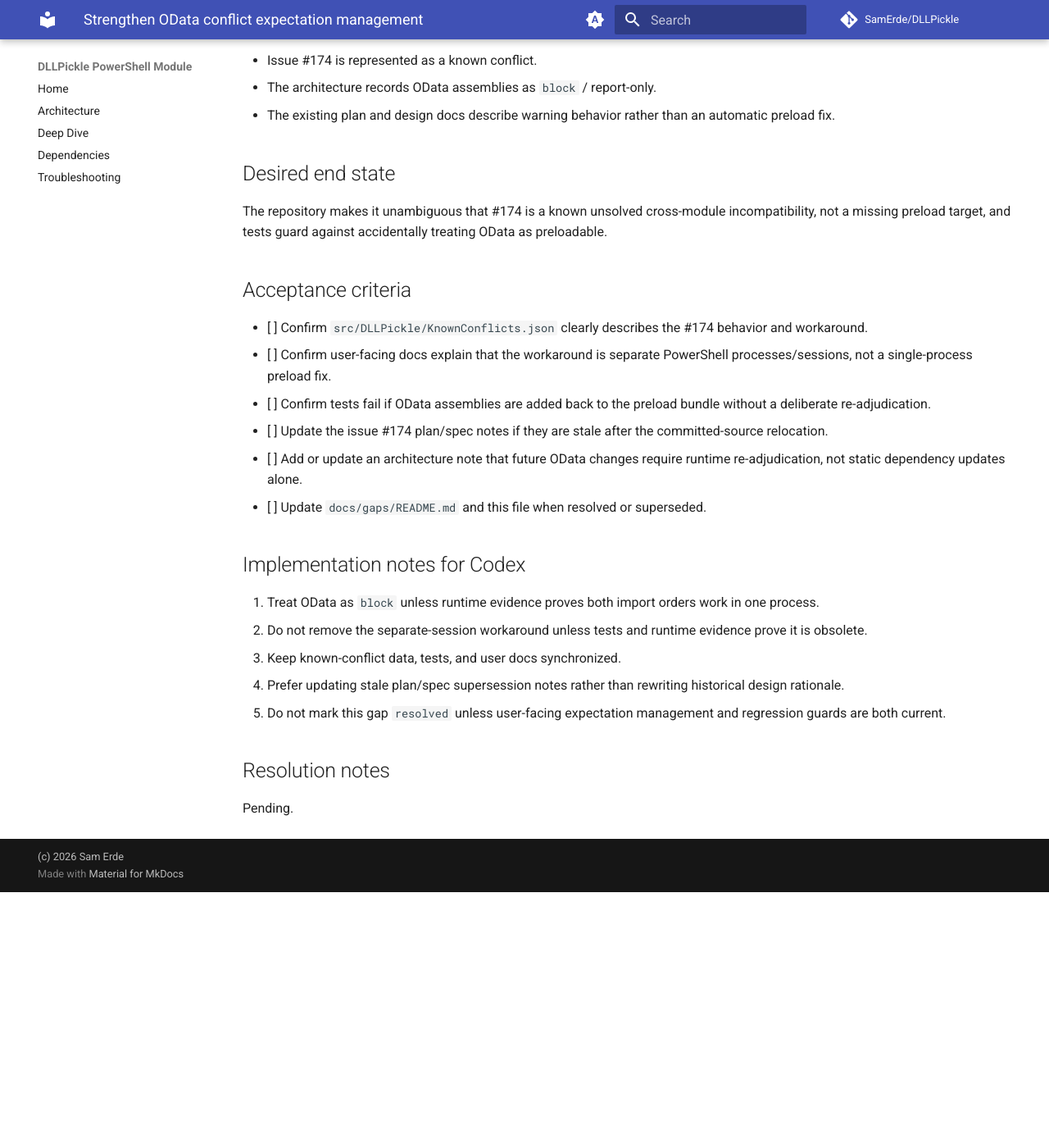
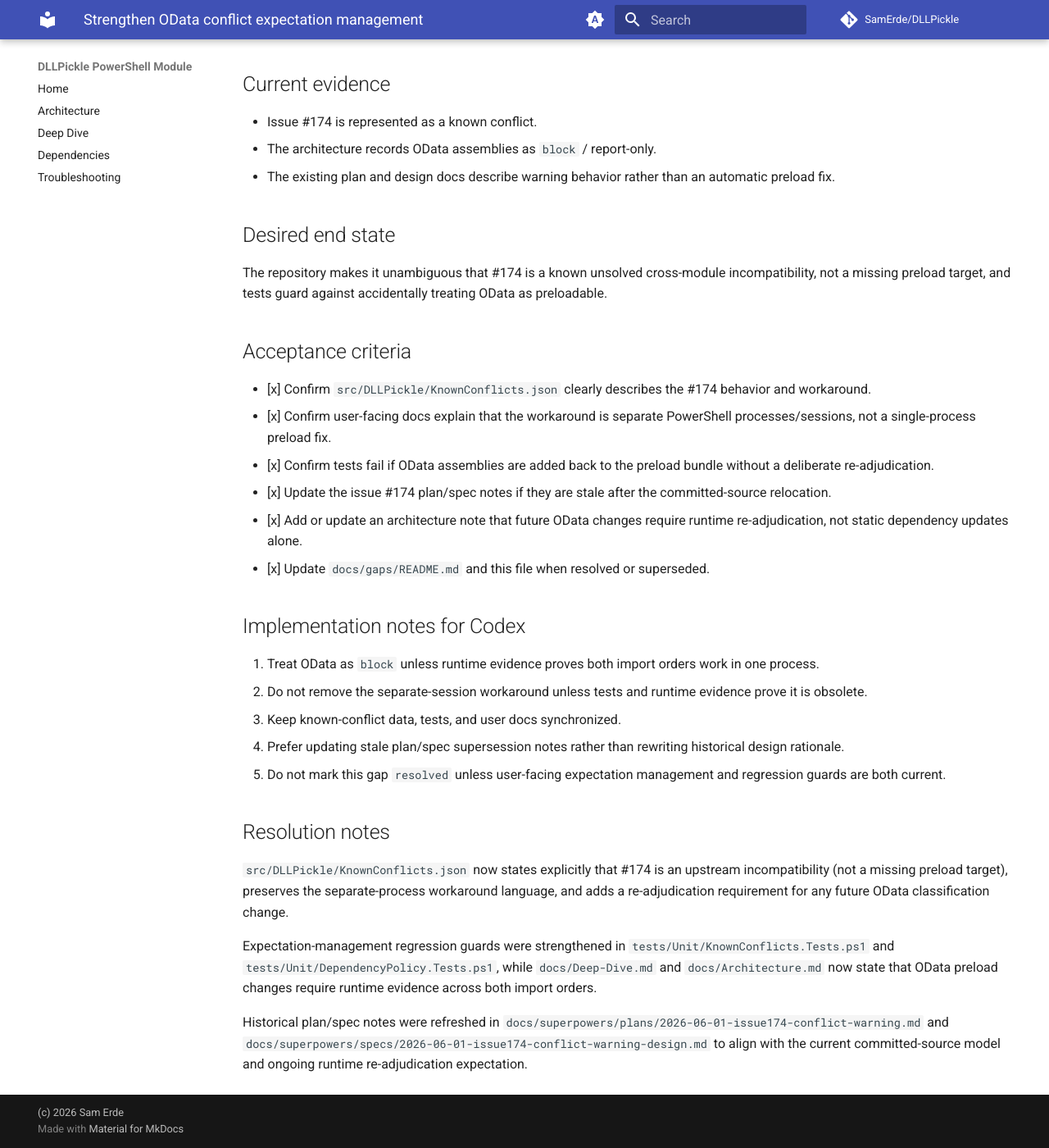
Before and after one commit to SamErde/DLLPickle, an MkDocs documentation site: the page built from docs/gaps/GAP-005-odata-conflict-expectation-management.md, in a window 1280 px wide and 1400 px high, scrolled down 622 px. Shown: the whole window at 82% size. Built offline with MkDocs 1.6.1 and Material for MkDocs 9.7.7, drawn with Linux system fonts in a browser that asks for light colours; comment, search, counter and statistics services are not loaded; before the commit the page ends 1710 px from its top, so only the background shows below that; some of the changed text lies outside the part shown.

Commit message:
feat(known-conflicts): resolve GAP-005 by strengthening OData (#174) expectation management (#265)
* feat(known-conflicts): resolve GAP-005 by strengthening OData (#174) expectation management

Make the intentional single-process limitation of the Az.Storage <-> ExchangeOnlineManagement
OData conflict (#174) explicit in data, tests, and docs so it is not mistaken for a fixable
preload gap.

- KnownConflicts.json: state #174 is an upstream incompatibility (not a missing preload
  target), keep the separate-process workaround, and add evidence.reAdjudicationRequired so any
  future OData reclassification needs fresh runtime evidence for both import orders.
- KnownConflicts.Tests.ps1: add #174 expectation assertions and use synthetic fixture modules
  for the conflict-detection guards; script-scope BeforeAll variables for Pester 5.
- Architecture.md / Deep-Dive.md: note that OData preload changes require runtime
  re-adjudication in both import orders, not static package updates.
- Refresh #174 plan/spec maintenance notes; flip GAP-005 to resolved in the gap file and
  register.

* docs(gaps): link GAP-005 resolution PR #265

* test(tests): use script-scoped variables in It blocks consistently

* test(tests): use script-scoped variables in It blocks consistently

* test(tests): make Invoke-DPConflictCheck describe self-contained with its own BeforeAll

---------

Co-authored-by: copilot-swe-agent[bot] <198982749+Copilot@users.noreply.github.com>

```diff
--- a/docs/gaps/GAP-005-odata-conflict-expectation-management.md
+++ b/docs/gaps/GAP-005-odata-conflict-expectation-management.md
@@ -18,15 +19,15 @@ related_docs:
   - docs/superpowers/plans/2026-06-01-issue174-conflict-warning.md
 related_tests:
   - tests/Integration/DLLPickle.Issue174.OData.Tests.ps1
-resolution_pr:
-resolved_on:
+resolution_pr: https://github.com/SamErde/DLLPickle/pull/265
+resolved_on: 2026-06-25
 ---
 
-# GAP-005 — Strengthen OData conflict expectation management
+## GAP-005 — Strengthen OData conflict expectation management
 
 ## Status
 
-**Current status:** Open.
+**Current status:** Resolved.
 
 ## Problem
 
@@ -48,12 +49,12 @@ The repository makes it unambiguous that #174 is a known unsolved cross-module i
 
 ## Acceptance criteria
 
-- [ ] Confirm `src/DLLPickle/KnownConflicts.json` clearly describes the #174 behavior and workaround.
-- [ ] Confirm user-facing docs explain that the workaround is separate PowerShell processes/sessions, not a single-process preload fix.
-- [ ] Confirm tests fail if OData assemblies are added back to the preload bundle without a deliberate re-adjudication.
-- [ ] Update the issue #174 plan/spec notes if they are stale after the committed-source relocation.
-- [ ] Add or update an architecture note that future OData changes require runtime re-adjudication, not static dependency updates alone.
-- [ ] Update `docs/gaps/README.md` and this file when resolved or superseded.
+- [x] Confirm `src/DLLPickle/KnownConflicts.json` clearly describes the #174 behavior and workaround.
+- [x] Confirm user-facing docs explain that the workaround is separate PowerShell processes/sessions, not a single-process preload fix.
+- [x] Confirm tests fail if OData assemblies are added back to the preload bundle without a deliberate re-adjudication.
+- [x] Update the issue #174 plan/spec notes if they are stale after the committed-source relocation.
+- [x] Add or update an architecture note that future OData changes require runtime re-adjudication, not static dependency updates alone.
+- [x] Update `docs/gaps/README.md` and this file when resolved or superseded.
 
 ## Implementation notes for Codex
 
@@ -65,4 +66,8 @@ The repository makes it unambiguous that #174 is a known unsolved cross-module i
 
 ## Resolution notes
 
-Pending.
+`src/DLLPickle/KnownConflicts.json` now states explicitly that #174 is an upstream incompatibility (not a missing preload target), preserves the separate-process workaround language, and adds a re-adjudication requirement for any future OData classification change.
+
+Expectation-management regression guards were strengthened in `tests/Unit/KnownConflicts.Tests.ps1` and `tests/Unit/DependencyPolicy.Tests.ps1`, while `docs/Deep-Dive.md` and `docs/Architecture.md` now state that OData preload changes require runtime evidence across both import orders.
+
+Historical plan/spec notes were refreshed in `docs/superpowers/plans/2026-06-01-issue174-conflict-warning.md` and `docs/superpowers/specs/2026-06-01-issue174-conflict-warning-design.md` to align with the current committed-source model and ongoing runtime re-adjudication expectation.
```
Also changed, not shown: other parts of docs/gaps/GAP-005-odata-conflict-expectation-management.md (+4 -3 lines), docs/Architecture.md (+2 -2 lines), docs/Deep-Dive.md (+4 -0 lines), docs/gaps/README.md (+1 -1 lines), docs/superpowers/plans/2026-06-01-issue174-conflict-warning.md (+2 -0 lines), docs/superpowers/specs/2026-06-01-issue174-conflict-warning-design.md (+2 -0 lines), 3 other files.
